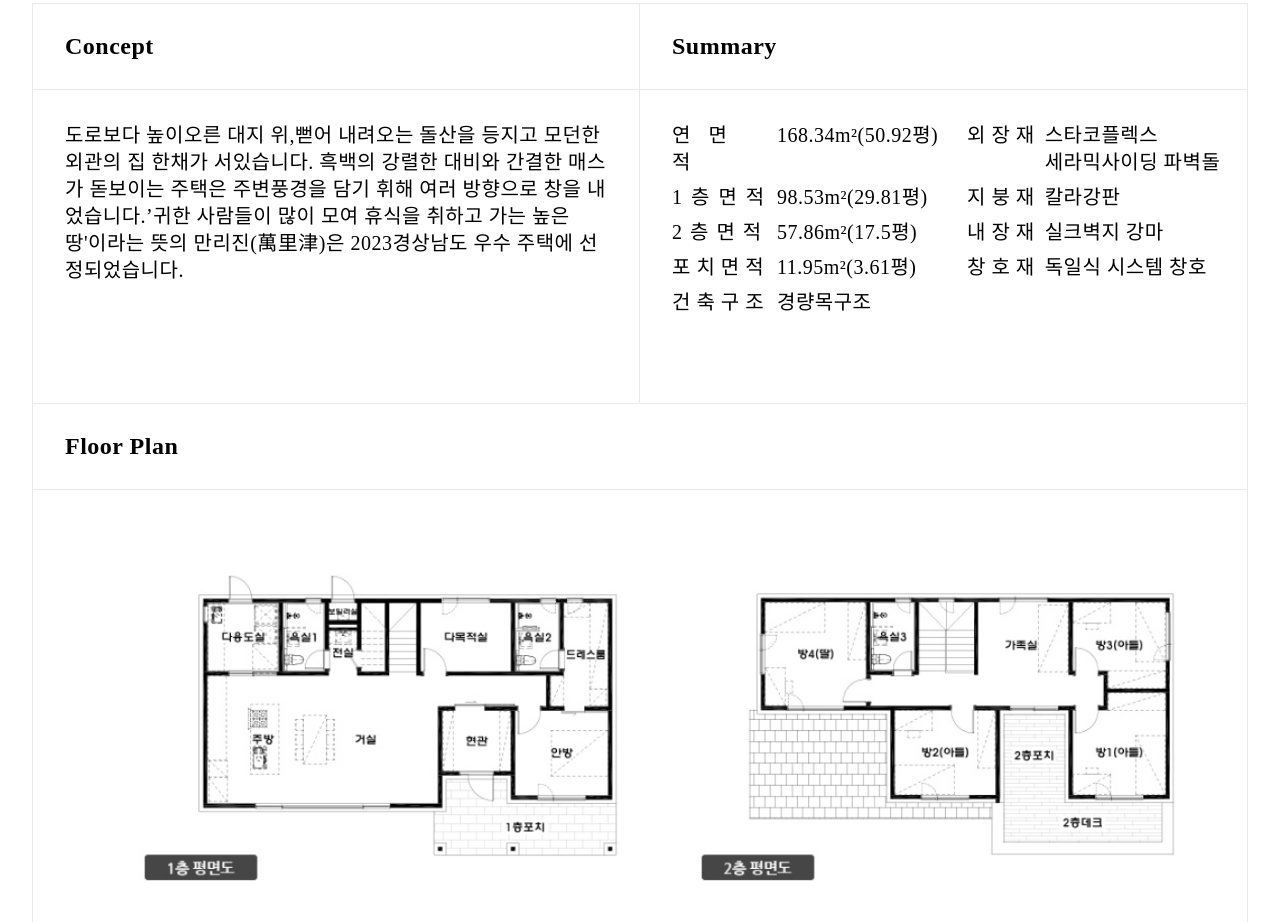
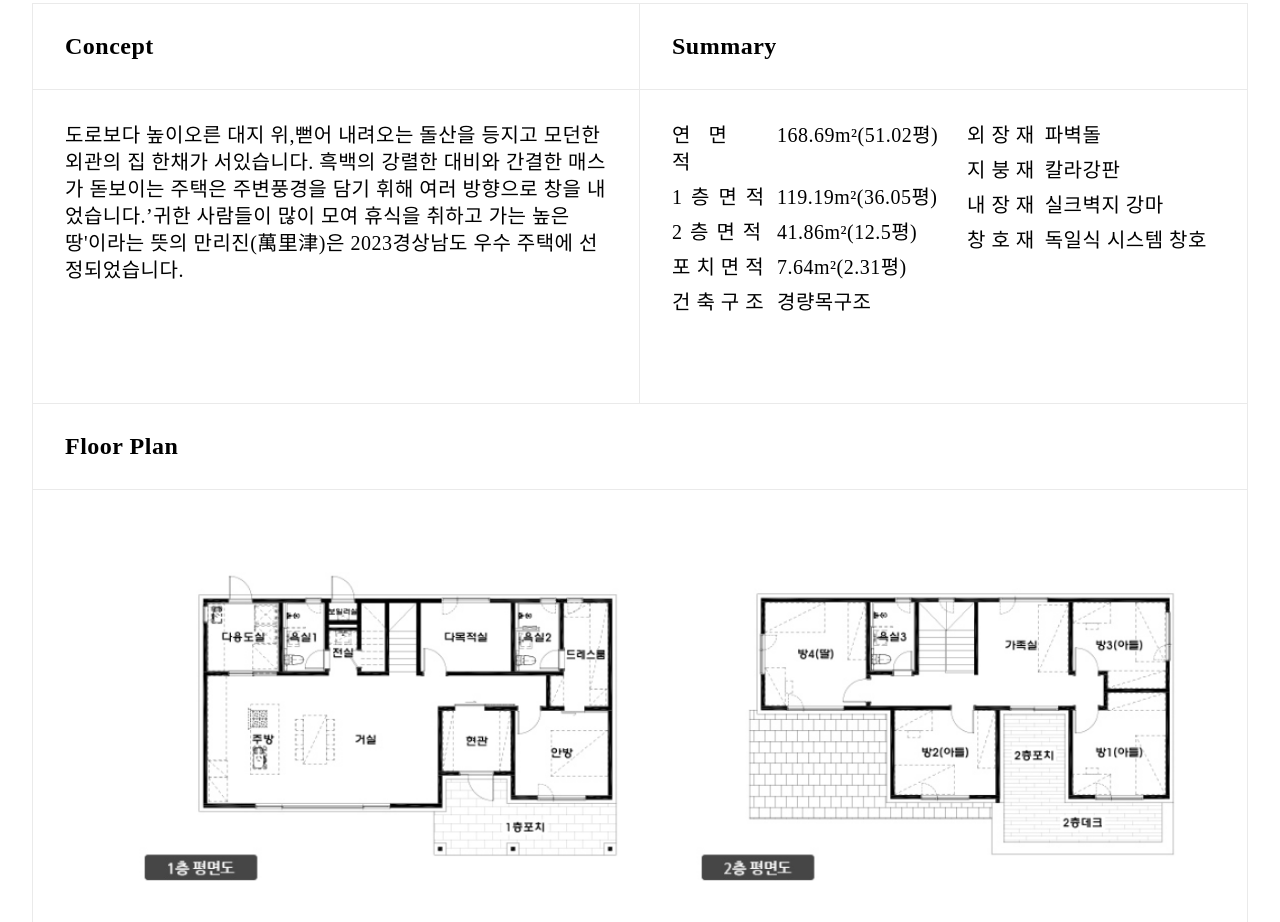
Before and after one commit to AungThuKha20/House_talk, a website: page page/design_detail.html in a window 1280 px wide. Shown: the part 1198-2120 px from the top of the page. Drawn offline with nearby package versions, Linux system fonts and the light colour scheme; files that its build step writes are made by us from their sources; a web font is replaced by a local one.

Commit message:
update main

```diff
--- a/assets/css/common.css
+++ b/assets/css/common.css
@@ -1463,6 +1463,7 @@ img {
 .common_search input {
   width: 191px;
   height: 35px;
+  border-radius: 0 !important;
   font-size: 14px;
   border: none;
   padding-left: 45px;
--- a/assets/css/media2.css
+++ b/assets/css/media2.css
@@ -1168,7 +1168,7 @@
     margin-bottom: 10px;
   }
   .summary_content_box .content .content_sub_box {
-    gap: 5px;
+    gap: 20px;
   }
   .calendar_box {
     flex-wrap: wrap !important;
--- a/page/design_detail.html
+++ b/page/design_detail.html
@@ -67,24 +67,24 @@
                 <div class="content_sub_box">
                   <p class="content_sub_cont content_sub_cont_text">연 면 적</p>
                   <p class="content_sub_cont2">
-                    <span>168.34m²(50.92평)</span>
+                    <span>168.69m²(51.02평)</span>
                   </p>
                 </div>
                 <div class="content_sub_box">
                   <p class="content_sub_cont content_sub_cont_text2">
                     1 층 면 적
                   </p>
-                  <p class="content_sub_cont2"><span>98.53m²(29.81평)</span></p>
+                  <p class="content_sub_cont2"><span>119.19m²(36.05평)</span></p>
                 </div>
                 <div class="content_sub_box">
                   <p class="content_sub_cont content_sub_cont_text3">
                     2 층 면 적
                   </p>
-                  <p class="content_sub_cont2"><span>57.86m²(17.5평)</span></p>
+                  <p class="content_sub_cont2"><span>41.86m²(12.5평)</span></p>
                 </div>
                 <div class="content_sub_box">
                   <p class="content_sub_cont">포 치 면 적</p>
-                  <p class="content_sub_cont2"><span>11.95m²(3.61평)</span></p>
+                  <p class="content_sub_cont2"><span>7.64m²(2.31평)</span></p>
                 </div>
                 <div class="content_sub_box">
                   <p class="content_sub_cont">건 축 구 조</p>
@@ -97,8 +97,7 @@
                 <div class="content_sub_box content_sub_box_cont">
                   <p>외 장 재</p>
                   <p>
-                    스타코플렉스 <br />
-                    세라믹사이딩 파벽돌
+                    파벽돌
                   </p>
                 </div>
                 <div class="content_sub_box content_sub_box_cont">
```
Also changed, not shown: page/scene_live_detail.html (+5 -6 lines), dist/design_detail.html, dist/scene_live_detail.html.
